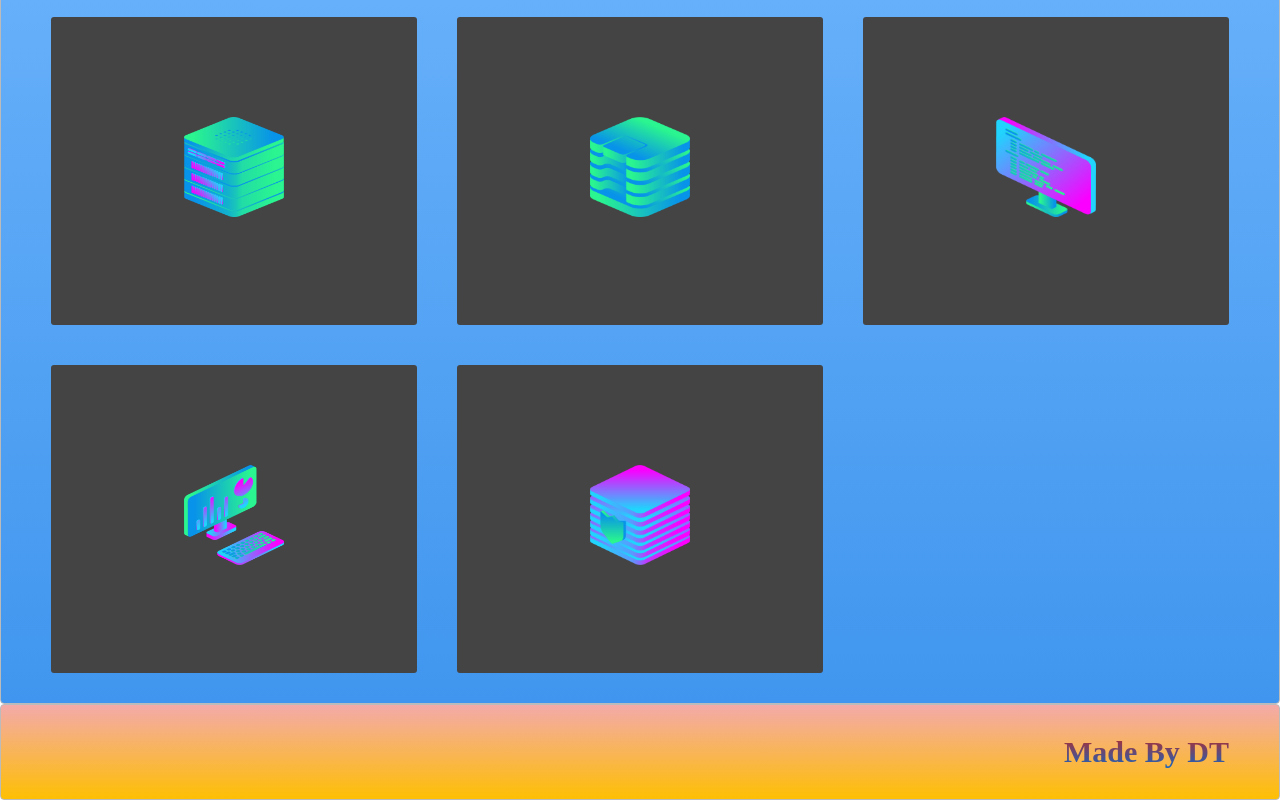
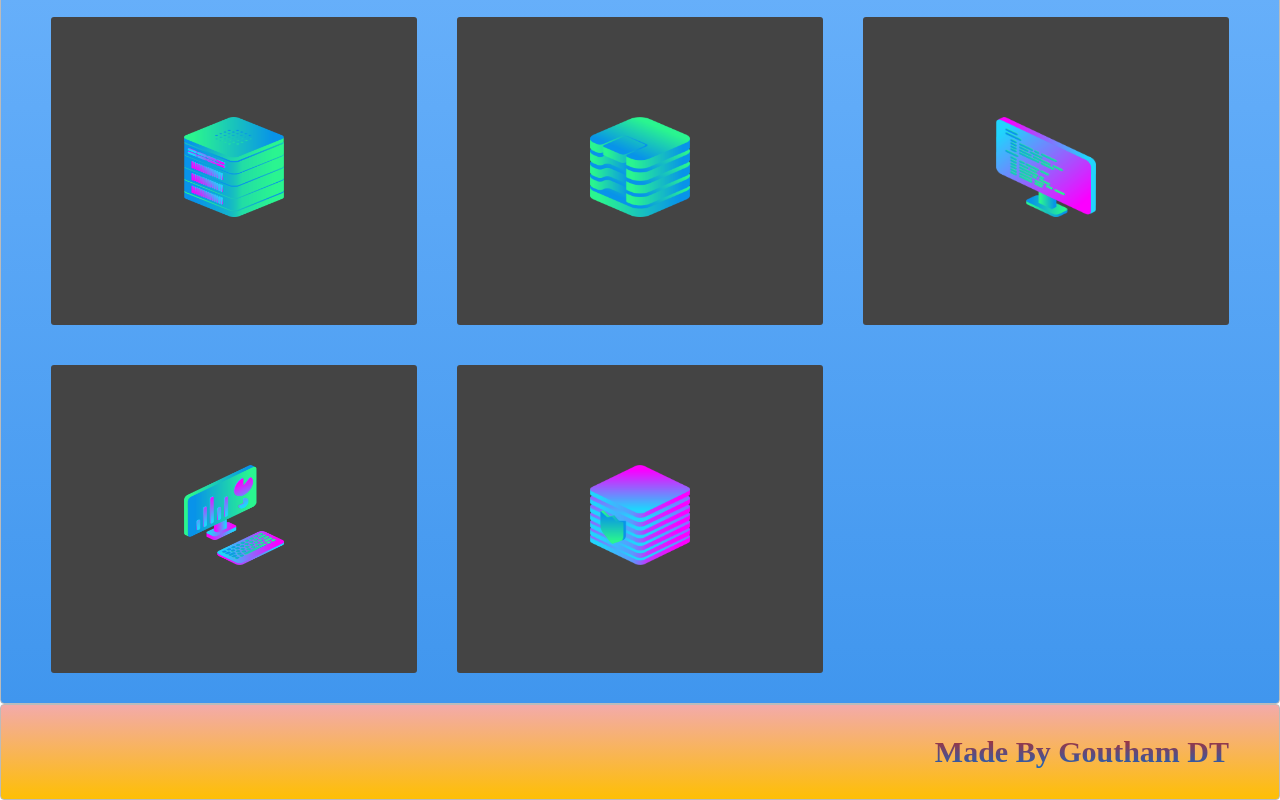
Before and after one commit to mazer225/Css-Grid-Only, a plain HTML site: page index.html in a window 1280 px wide. Shown: the part 904-1704 px from the top of the page. Drawn offline with Linux system fonts and the light colour scheme.

Commit message:
change footer

```diff
--- a/index.html
+++ b/index.html
@@ -31,7 +31,7 @@
   			<div class="pic"><img class="image" src="img/server_safe_2.png"></div>
   		</div>
   		<div class="zone yellow">
-  			<span>Made By DT</span>
+  			<span>Made By Goutham DT</span>
   		</div>
 	</div>
 </body>
```
